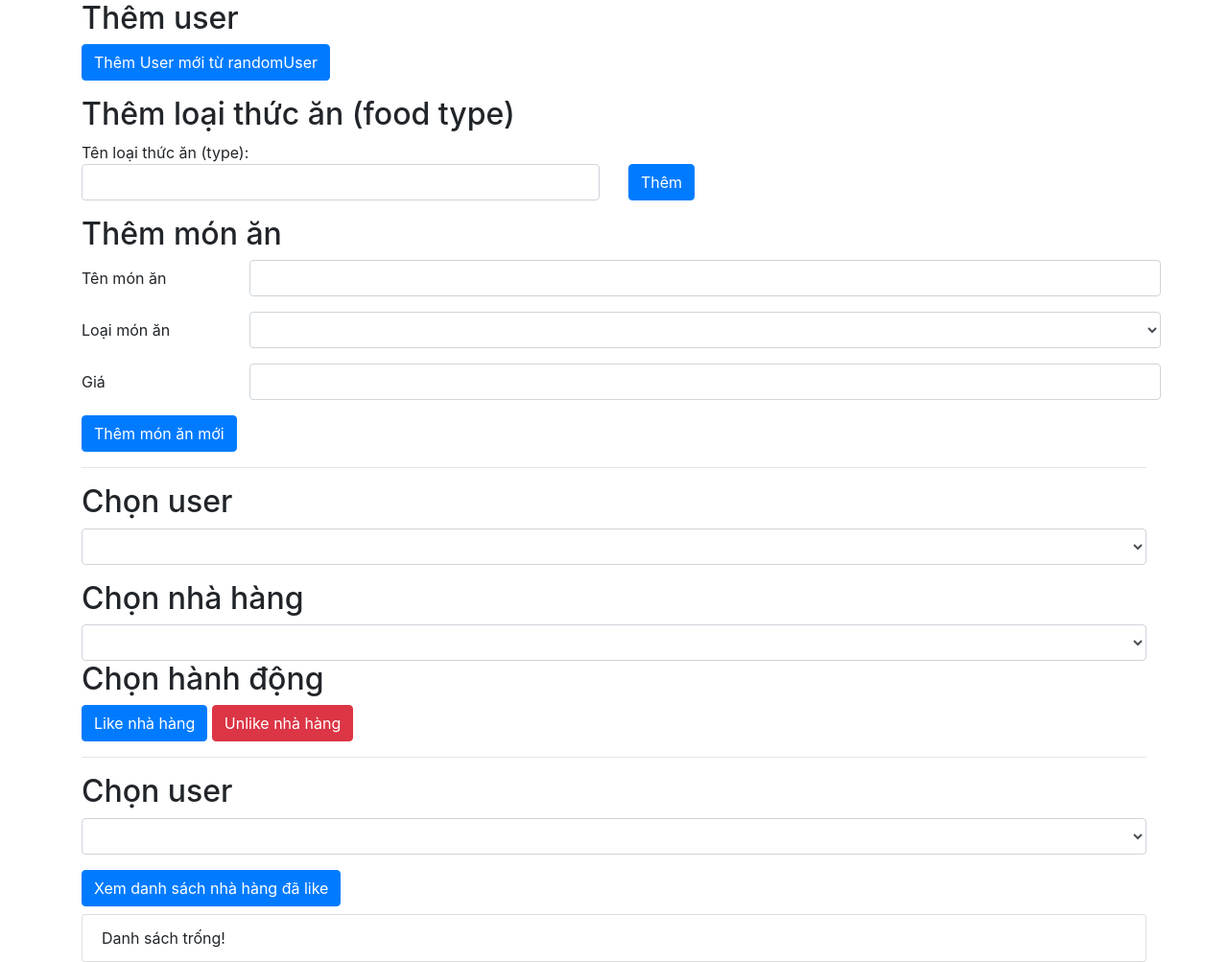
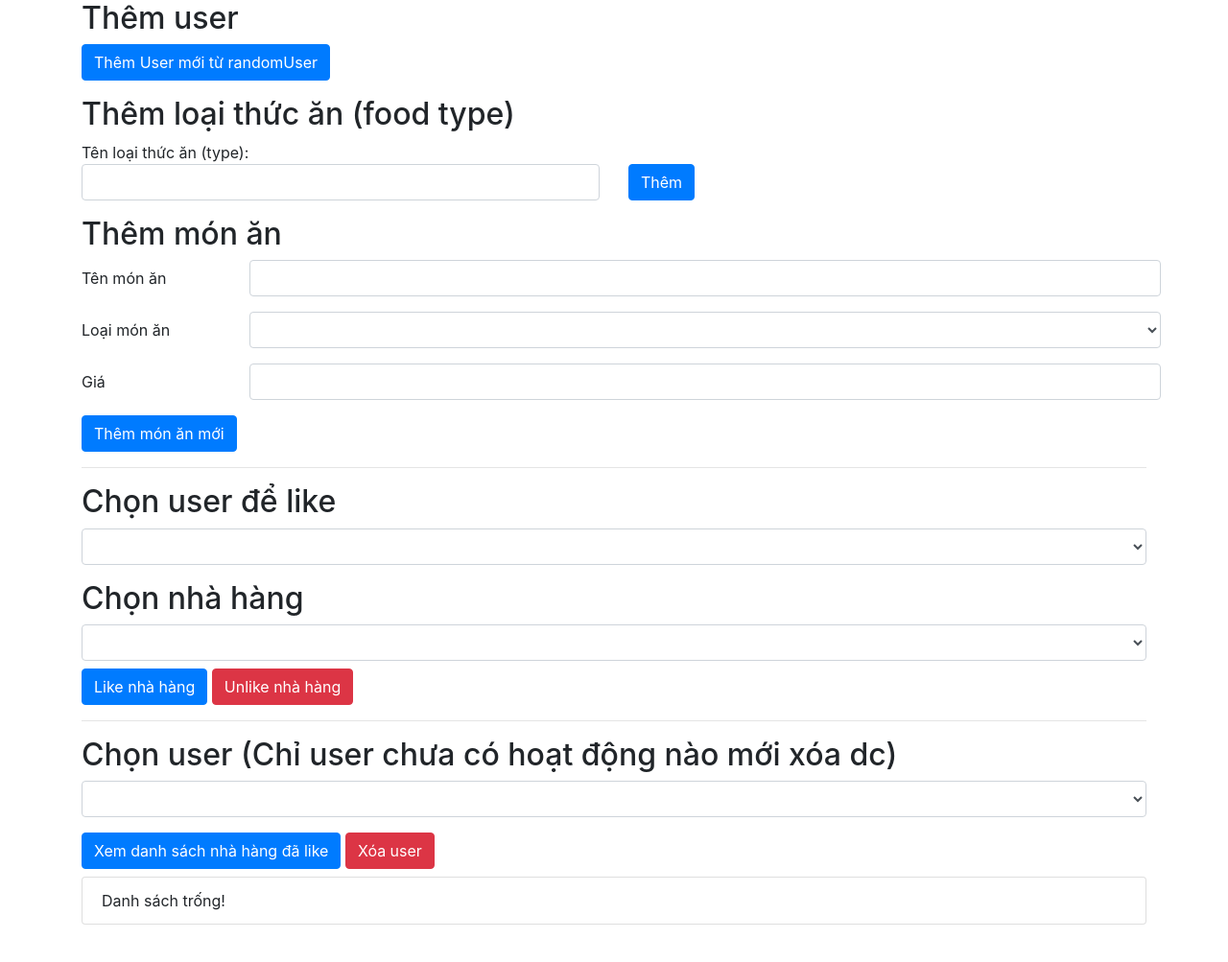
Before and after one commit to dothinh115/baitap_2_nodejs, a website: page src/views/index.html in a window 1280 px wide. Shown: the whole page at 96% size. After the commit the page ends 964 px from the top, so only its background shows below. Drawn offline with nearby package versions, Linux system fonts and the light colour scheme; no server answers.

Commit message:
first push

```diff
--- a/src/views/index.html
+++ b/src/views/index.html
@@ -57,13 +57,12 @@
       <hr />
 
       <form onsubmit="submitHandle(event)">
-        <h2>Chọn user</h2>
+        <h2>Chọn user để like</h2>
         <div class="form-group">
           <select class="form-control" id="userList"></select>
         </div>
         <h2>Chọn nhà hàng</h2>
-        <select class="form-control" id="resList"></select>
-        <h2>Chọn hành động</h2>
+        <select class="form-control mb-2" id="resList"></select>
         <button class="btn btn-primary" onclick="likeHandle(true)">
           Like nhà hàng
         </button>
@@ -73,12 +72,15 @@
       </form>
       <hr />
       <form onsubmit="likedResHandle(event)">
-        <h2>Chọn user</h2>
+        <h2>Chọn user (Chỉ user chưa có hoạt động nào mới xóa dc)</h2>
         <div class="form-group">
           <select class="form-control" id="userList2"></select>
         </div>
         <button type="submit" class="btn btn-primary">
           Xem danh sách nhà hàng đã like
+        </button>
+        <button type="button" class="btn btn-danger" onclick="deleteUser()">
+          Xóa user
         </button>
         <ul class="list-group mt-2" id="likedResList">
           <li class="list-group-item">Danh sách trống!</li>
@@ -236,6 +238,18 @@
           console.log(error);
         }
       };
+
+      const deleteUser = async () => {
+        try {
+          const user_id = document.getElementById("userList2").value;
+          await axios
+            .delete(domain + `/user/deleteUser/${user_id}`)
+            .then((result) => alert(result.data));
+          window.location.reload();
+        } catch (error) {
+          console.log(error);
+        }
+      };
     </script>
   </body>
 </html>
```
